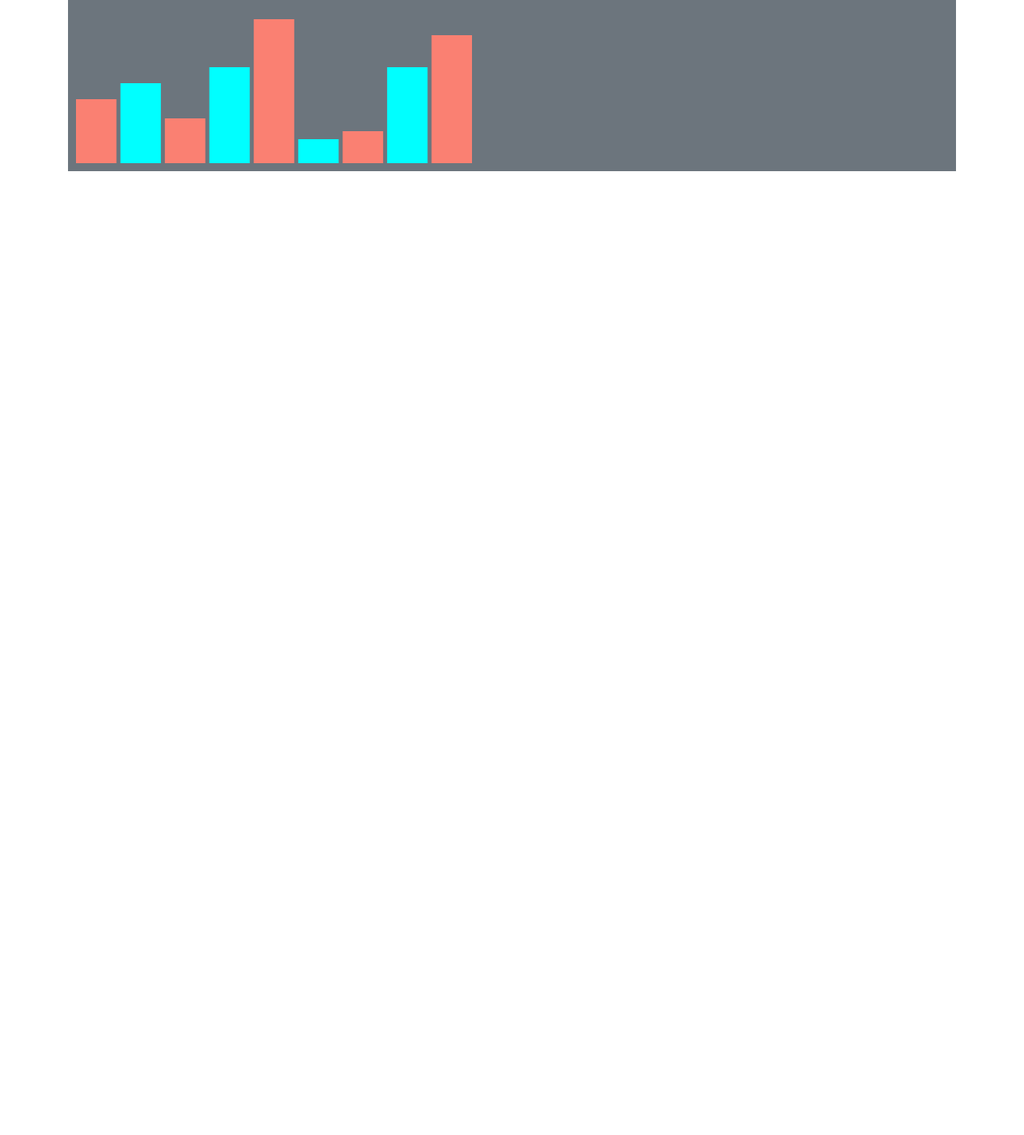
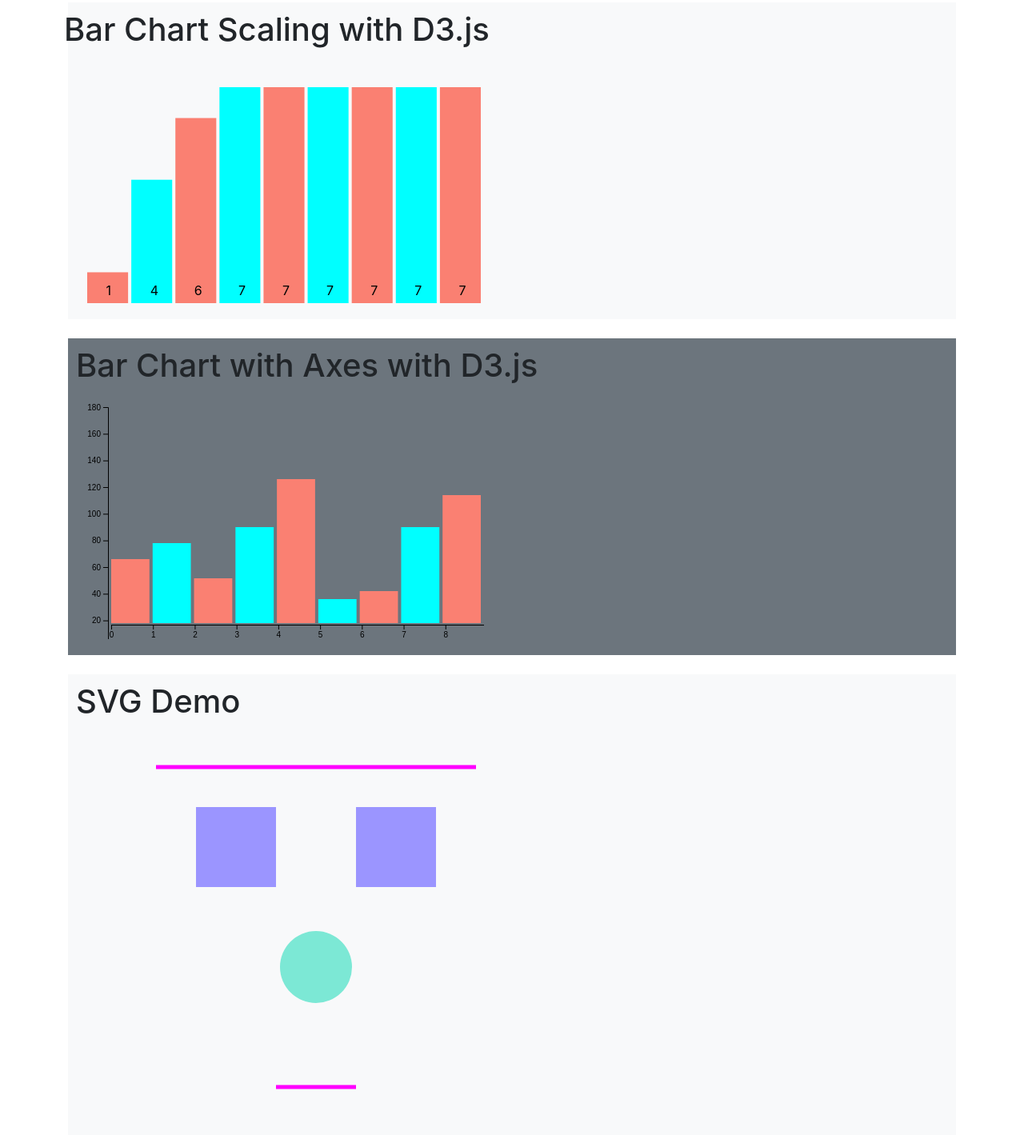
Before and after one commit to mtanzim/data-visualization-d3, a website: page public/index.html in a window 1280 px wide. Shown: the part 673-2092 px from the top of the page at 80% size. Before the commit the page ends 887 px from the top, so only its background shows below. Drawn offline with nearby package versions, Linux system fonts and the light colour scheme.

Commit message:
added axes and svg demo

```diff
--- a/public/index.css
+++ b/public/index.css
@@ -1,5 +1,15 @@
 .section {
   padding: 10px;
+}
+
+.bar-chart {
+  margin: 10px;
+}
+
+svg {
+  display: inline-block;
+  margin: auto;
+  text-align: center;
 }
 
 /* blockquote {
--- a/public/index.html
+++ b/public/index.html
@@ -10,21 +10,39 @@
 <body>
 
   <div class="container">
-    <div class="jumbotron">
+    <div class="jumbotron bg-light">
       <h1>Introduction to D3</h1>
       <p>Tanzim Mokammel</p>
     </div>
-    <div  class="section  bg-light">
+
+<!--     <div  class="section  bg-light">
       <h1>First Demo</h1>
       <blockquote id="intro">
       </blockquote>
-    </div>
-
+    </div> -->
 
     <div id="bar-chart" class="section bg-secondary mt-4">
       <h1>Bar Chart with D3.js</h1>
-      <svg class="bar-chart"></svg>
+      <svg id="svg0" class="bar-chart"></svg>
     </div>
+
+    <div id="bar-chart-scales" class="section bg-light mt-4">
+      <div class="row">
+        <h1>Bar Chart Scaling with D3.js</h1>
+      </div>
+      <svg id="svg1" class="bar-chart"></svg>
+    </div>
+
+    <div id="bar-chart-axis" class="section bg-secondary mt-4">
+      <h1>Bar Chart with Axes with D3.js</h1>
+      <svg id="svg2" class="bar-chart"></svg>
+    </div>
+
+    <div class="section bg-light mt-4">
+      <h1>SVG Demo</h1>
+      <svg id="svg3" class="svg-demo"></svg>
+    </div>
+
   </div>
   <script src="https://d3js.org/d3.v4.min.js"></script>
   <script src="index.js"></script>
--- a/public/index.js
+++ b/public/index.js
@@ -1,4 +1,6 @@
-var dataset = ['this', 'is', 'a', 'test'];
+/* (function intro (){
+
+  var dataset = ['this', 'is', 'an', 'IIFE', 'test'];
 
   d3.select('#intro')
     .selectAll('h4')
@@ -8,29 +10,124 @@ d3.select('#intro')
     .append('h4') // appends paragraph for each data element
     // .text('D3 is awesome!!');
     .text(d => d)
-  .style("padding-left", (d,i) => `${i*20+50}px`)
-  .attr("class","text-danger");
+    .style("padding-left", (d, i) => `${i * 20 + 50}px`)
+    .attr("class", "text-danger");
+})(); */
 
-var datasetBarChart = [80, 100, 56, 120, 180, 30, 40, 120, 160];
-var svgWidth = 500, svgHeight = 300, barPadding = 5;
-var barWidth = (svgWidth / datasetBarChart.length);
-console.log(barWidth);
+function generateBarChart(dataset, id, isScaled = false, isAxes = false) {
+  var axisYoffset = isAxes ? 30 : 0;
+  var axisXoffset = isAxes ? 20 : 0;
+  var svgWidth = 500, svgHeight = 300, barPadding = 4;
+  var barWidth = (svgWidth - axisYoffset - barPadding) / datasetBarChart.length;
 
-var svg = d3.select('svg')
+  var svg = d3.select(id)
     .attr("width", svgWidth)
     .attr("height", svgHeight);
 
-var barChart = svg.selectAll("rect")
-  .data(datasetBarChart)
+  // axes
+  if (isAxes) {
+    var xAxisScale = d3.scaleLinear()
+      .domain([0, dataset.length])
+      .range([0, svgWidth - axisYoffset]);
+
+    var yAxisScale = d3.scaleLinear()
+      .domain([0, d3.max(dataset)])
+      .range([svgHeight, 0]);
+
+    var x_axis = d3.axisBottom().scale(xAxisScale);
+    var y_axis = d3.axisLeft().scale(yAxisScale);
+
+    svg.append("g")
+      .attr("transform", `translate(${axisYoffset}, 10)`)
+      .call(y_axis);
+
+    svg.append("g")
+      .attr("transform", `translate(${axisYoffset + barPadding}, ${svgHeight - axisXoffset + 2})`)
+      .call(x_axis);
+  }
+
+
+  // scaling !!
+  var yScale = d3.scaleLinear()
+    .domain([0, d3.max(dataset)])
+    .range([0, svgHeight * 0.9]);
+
+  svg.selectAll("rect")
+    .data(dataset)
     // takes data from waiting state to
     .enter()
     // below operations get applied to
     .append("rect")
-  .attr("fill", (d,i) => i % 2 === 0 ? "salmon" : "cyan")
-  .attr("y", d=> svgHeight - d )
-  .attr("height", d=> d )
-  .attr("width", barWidth - barPadding )
-  .attr("transform", (d,i) =>{
-    var translate = [barWidth * i, 0];
+    .attr("fill", (d, i) => i % 2 === 0 ? "salmon" : "cyan")
+    .attr("y", d => isScaled ? svgHeight - yScale(d) - axisXoffset : svgHeight - d - axisXoffset)
+    .attr("height", d => isScaled ? yScale(d) : d)
+    .attr("width", barWidth - barPadding)
+    .attr("transform", (d, i) => {
+      var translate = [barWidth * i + axisYoffset + barPadding, 0];
       return `translate(${translate})`;
-  } )
+    });
+
+  svg.selectAll('text')
+    .data(dataset)
+    .enter()
+    .append('text')
+    .text(d => d)
+    .attr('y', d => isScaled ? svgHeight - 10 : svgHeight - d - 10)
+    .attr('x', (d, i) => isScaled ? barWidth * i + barWidth / 2 : barWidth * i)
+    .attr('fill', 'black ');
+
+}
+
+function generateSVG (id) {
+  var svgWidth = 600, svgHeight = 500;
+  var svg = d3.select(id)
+    .attr("width", svgWidth)
+    .attr("height", svgHeight)
+    // .attr("class", "svg-demo")
+    .attr("background-color", "yellow");
+
+  var line = svg.append("line")
+    .attr("x1", 100)
+    .attr("x2", 500)
+    .attr("y1", 50)
+    .attr("y2", 50)
+    .attr("stroke", "magenta")
+    .attr("stroke-width", 5);
+
+  var rect0 = svg.append("rect")
+    .attr("x", 150)
+    .attr("y", 100)
+    .attr("width", 100)
+    .attr("height", 100)
+    .attr("fill", "#9B95FF");
+
+  var rect1 = svg.append("rect")
+    .attr("x", 350)
+    .attr("y", 100)
+    .attr("width", 100)
+    .attr("height", 100)
+    .attr("fill", "#9B95FF");
+
+  var circle = svg.append("circle")
+    .attr("cx", 300)
+    .attr("cy", 300)
+    .attr("r", 45)
+    .attr("fill", "#7CE8D5");
+
+  var line = svg.append("line")
+    .attr("x1", 250)
+    .attr("x2", 350)
+    .attr("y1", 450)
+    .attr("y2", 450)
+    .attr("stroke", "magenta")
+    .attr("stroke-width", 5);
+
+}
+
+
+var datasetBarChart = [80, 100, 56, 120, 180, 30, 40, 120, 160];
+var scalingDatasetBarChart = [1, 4, 6, 7, 7, 7, 7, 7, 7, 7, 7];
+generateBarChart(datasetBarChart, '#svg0');
+generateBarChart(scalingDatasetBarChart, '#svg1', true);
+generateBarChart(datasetBarChart, '#svg2', false, true);
+generateSVG('#svg3');
```
Lines whose indentation alone changed are shown as unchanged.
